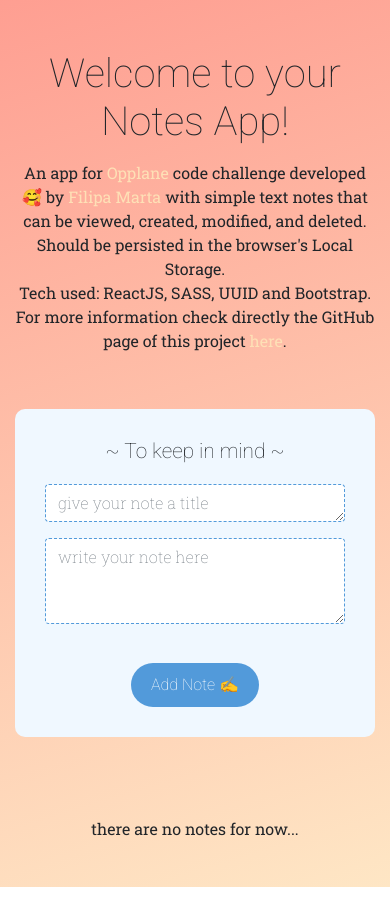
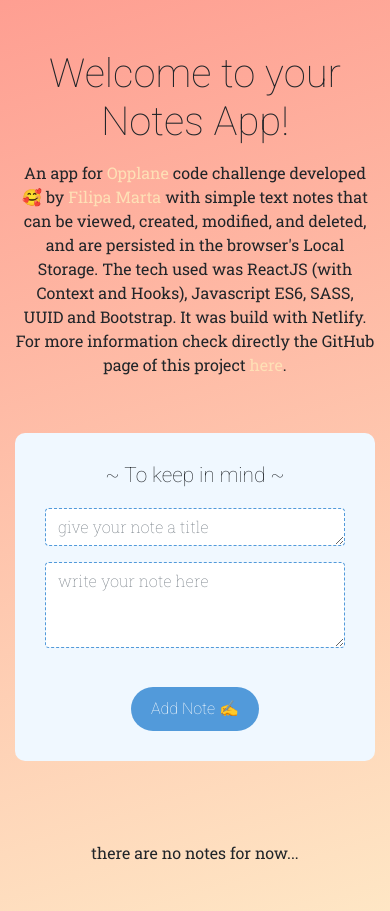
Before and after one commit to filipamarta/notes-app, a React (Create React App) app: page / in a window 390 px wide. Before the commit the page ends 887 px from the top, so only its background shows below. Built offline with nearby package versions, Linux system fonts and the light colour scheme.

Commit message:
add more text to the description and change the cards grid to a masonry one and responsive

```diff
--- a/src/App.js
+++ b/src/App.js
@@ -37,9 +37,8 @@ const App = () => (
                 Filipa Marta
               </a>{" "}
               with simple text notes that can be viewed, created, modified, and
-              deleted. Should be persisted in the browser's Local Storage.
-              <br />
-              Tech used: ReactJS, SASS, UUID and Bootstrap. For more information
+              deleted, and are persisted in the browser's Local Storage.
+              The tech used was ReactJS (with Context and Hooks), Javascript ES6, SASS, UUID and Bootstrap. It was build with Netlify. For more information
               check directly the GitHub page of this project{" "}
               <a
                 href="https://github.com/filipamarta/interview-opplane-challenge"
--- a/src/App.scss
+++ b/src/App.scss
@@ -1,5 +1,10 @@
 @import './styles/_colors.scss';
 @import './styles/_fonts.scss';
+
+* {
+  -webkit-font-smoothing: antialiased;
+  -moz-osx-font-smoothing: grayscale;
+}
 
 body {
   height: 100%;
--- a/src/components/NoteItem.js
+++ b/src/components/NoteItem.js
@@ -1,6 +1,6 @@
 import React, { useContext, useState } from "react";
 import { NotesContext } from "../contexts/NotesContext";
-import { Col, Card, Button, Form } from "react-bootstrap";
+import { Card, Button, Form } from "react-bootstrap";
 import "./NoteItem.scss";
 
 const NoteItem = (props) => {
@@ -18,7 +18,6 @@ const NoteItem = (props) => {
   };
 
   return (
-    <Col xs={12} sm={6} md={6} lg={4}>
     <Card className="note-item">
       <Card.Body>
         {isEdit ? (
@@ -79,7 +78,6 @@ const NoteItem = (props) => {
         )}
       </Card.Body>
     </Card>
-    </Col>
   );
 };
 
--- a/src/components/NotesList.js
+++ b/src/components/NotesList.js
@@ -1,18 +1,18 @@
 import React, { useContext } from "react";
 import NoteItem from "./NoteItem";
 import { NotesContext } from "../contexts/NotesContext";
-import Row from "react-bootstrap/Row";
+import { CardColumns } from "react-bootstrap";
 
 const NotesList = () => {
   const { notes } = useContext(NotesContext);
   return (
     <div>
       {notes.length ? (
-        <Row>
+        <CardColumns>
           {notes.map((note) => (
             <NoteItem key={note.id} {...note} />
           ))}
-        </Row>
+        </CardColumns>
       ) : (
         <div className="empty-list">
           <p>there are no notes for now...</p>
--- a/src/custom.scss
+++ b/src/custom.scss
@@ -1,6 +1,14 @@
 // Override default variables before the import
 $body-bg: rgb(241, 241, 241);
 
-
 // Import Bootstrap and its default variables
 @import '~bootstrap/scss/bootstrap.scss';
+
+.card-columns {
+    @include media-breakpoint-down(md) {
+        column-count: 2;
+    }
+    @include media-breakpoint-down(sm) {
+        column-count: 1;
+    }
+}
```
Lines whose indentation alone changed are shown as unchanged.
